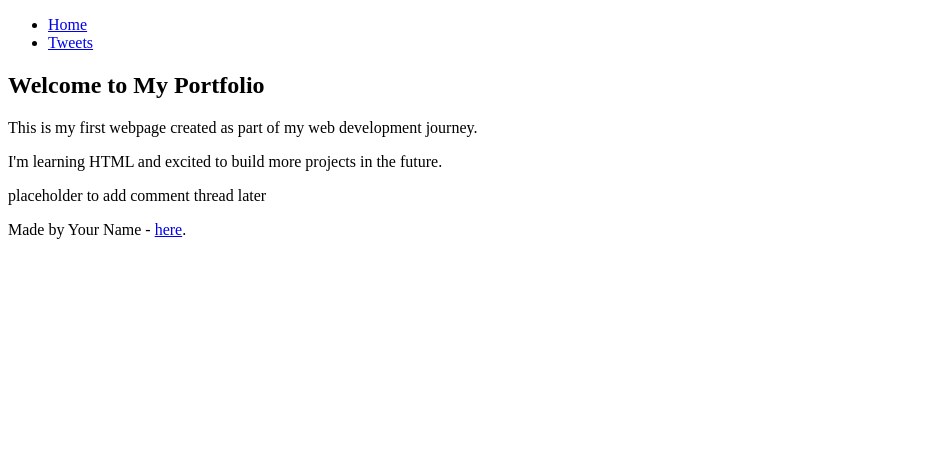
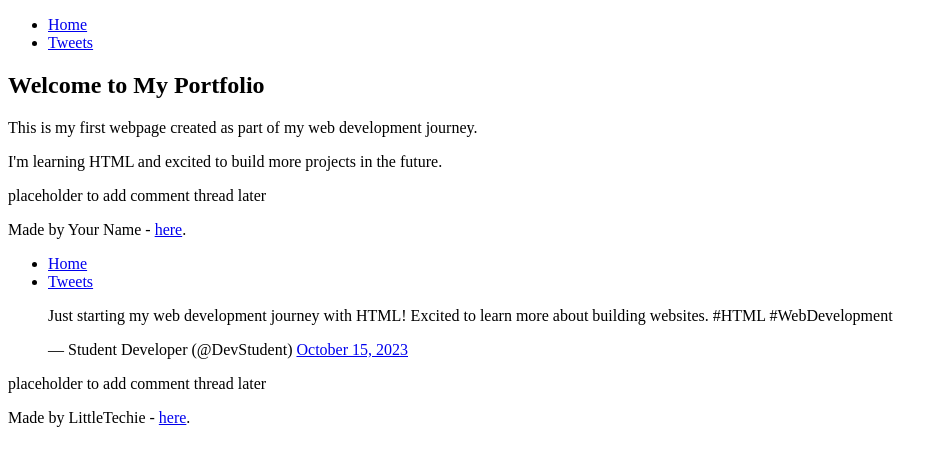
Before and after one commit to Olivier0324/My_First_Portfolio, a plain HTML site: page html_basic/tweets.html in a window 1280 px wide. Shown: the whole page, without its empty margins (0-946 px from the left). Drawn offline with Linux system fonts and the light colour scheme.

Commit message:
Updated code to meet checker requirements

```diff
--- a/html_basic/tweets.html
+++ b/html_basic/tweets.html
@@ -32,3 +32,38 @@
 </body>
 
 </html>
+
+<!-- ------ -->
+<!DOCTYPE html>
+<html lang="en">
+<head>
+    <meta charset="UTF-8">
+    <title>My Tweets</title>
+</head>
+<body>
+    <header>
+        <ul>
+            <li><a href="index.html">Home</a></li>
+            <li><a href="tweets.html">Tweets</a></li>
+        </ul>
+    </header>
+
+    <main>
+        <article>
+            <blockquote class="twitter-tweet">
+                <p lang="en" dir="ltr">Just starting my web development journey with HTML! Excited to learn more about building websites. #HTML #WebDevelopment</p>
+                &mdash; Student Developer (@DevStudent)
+                <a href="https://twitter.com/DevStudent/status/1234567890123456789">October 15, 2023</a>
+            </blockquote>
+        </article>
+
+        <aside>
+            <p>placeholder to add comment thread later</p>
+        </aside>
+    </main>
+
+    <footer>
+        <p>Made by LittleTechie - <a href="https://github.com/olivier0324/olivier0324" target="_blank">here</a>.</p>
+    </footer>
+</body>
+</html>
```
Also changed, not shown: html_basic/index.html (+1 -1 lines).
